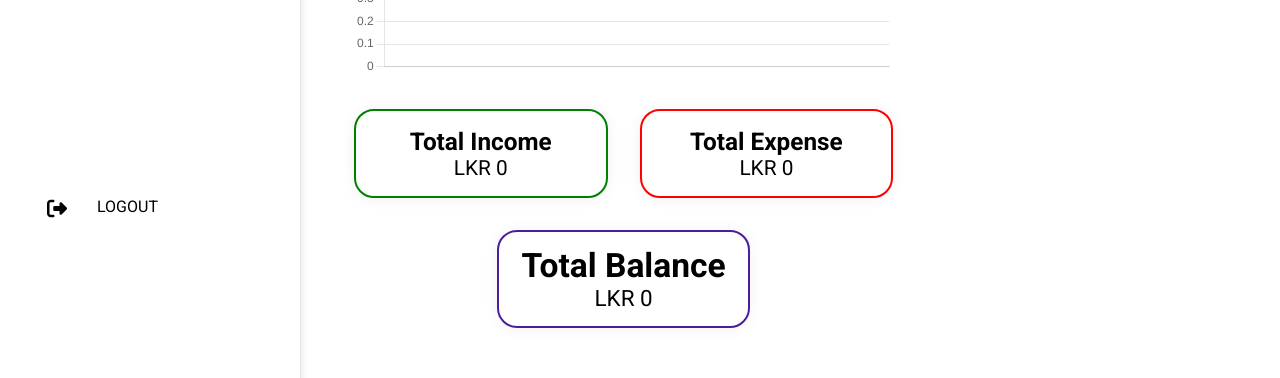
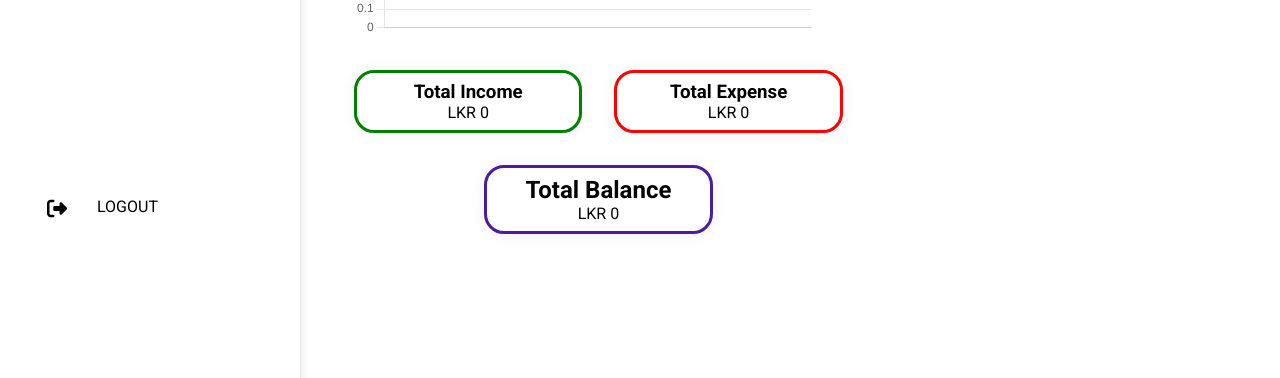
Before and after one commit to JanudiAdhikari/Blissify--Wedding-Management-System, a React (Create React App) app in the folder budgetapp/frontend/: page / in a window 1280 px wide. Shown: the part 392-770 px from the top of the page. Built offline with nearby package versions, Linux system fonts and the light colour scheme; no server answers.

Commit message:
Edited boxes sizes

```diff
--- a/budgetapp/frontend/src/pages/budgetManagement/budgetDashboard/budgetdashboard.css
+++ b/budgetapp/frontend/src/pages/budgetManagement/budgetDashboard/budgetdashboard.css
@@ -33,44 +33,44 @@
 
 .stats-con .chart-con .amount-con .income{
     background: #ffffff;
-    border: 2px solid green;
+    border: 3px solid green;
     box-shadow: 0px 1px 15px rgba(0, 0, 0, 0.06);
     border-radius: 20px;
-    padding: 1rem;
+    padding: 0.5rem;
     display: flex;
     flex-direction: column;
     justify-content: center;
     align-items: center;
-    font-size: 1.3rem;
+    font-size: 1rem;
 }
 
 .stats-con .chart-con .amount-con .expense
 {
     background: #ffffff;
-    border: 2px solid red;
+    border: 3px solid red;
     box-shadow: 0px 1px 15px rgba(0, 0, 0, 0.06);
     border-radius: 20px;
-    padding: 1rem;
+    padding: 0.5rem;
     display: flex;
     flex-direction: column;
     justify-content: center;
     align-items: center;
-    font-size: 1.3rem;
+    font-size: 1rem;
 }
 
 .stats-con .chart-con .amount-con .balance
 {
     background: #ffffff;
-    border: 2px solid #4d1c9c;
+    border: 3px solid #4d1c9c;
     box-shadow: 0px 1px 15px rgba(0, 0, 0, 0.06);
     border-radius: 20px;
-    padding: 0.9rem;
+    padding: 0.5rem;
     grid-column: 2 / 4;
     display: flex;
     flex-direction: column;
     justify-content: center;
     align-items: center;
-    font-size: 1.4rem;
+    font-size: 1rem;
 }
 
 .stats-con .history-con {
--- a/budgetapp/frontend/src/pages/budgetManagement/incomes&expenses/expenseform.css
+++ b/budgetapp/frontend/src/pages/budgetManagement/incomes&expenses/expenseform.css
@@ -1,7 +1,7 @@
 .ExpenseFormStyled {
     display: flex;
     flex-direction: column;
-    gap: 2rem;
+    gap: 1rem;
 }
 
 input,
--- a/budgetapp/frontend/src/pages/budgetManagement/incomes&expenses/incomeform.css
+++ b/budgetapp/frontend/src/pages/budgetManagement/incomes&expenses/incomeform.css
@@ -1,7 +1,7 @@
 .form {
     display: flex;
     flex-direction: column;
-    gap: 2rem;
+    gap: 1rem;
 }
 
 input,
--- a/budgetapp/frontend/src/pages/budgetManagement/incomes&expenses/incomesexpenses.css
+++ b/budgetapp/frontend/src/pages/budgetManagement/incomes&expenses/incomesexpenses.css
@@ -17,14 +17,14 @@
     border: 2px solid #4d1c9c;
     box-shadow: 0px 1px 15px rgba(0, 0, 0, 0.06);
     border-radius: 20px;
-    padding: 1rem;
+    padding: 0.5rem;
     margin: 1rem 0;
-    font-size: 1.5rem;
+    font-size: 1.2rem;
     gap: 0.5rem;
 }
 
 .total-expense span {
-    font-size: 2.5rem;
+    font-size: 2.2rem;
     font-weight: 800;
     color: red;
 }
@@ -100,14 +100,14 @@
     border: 2px solid #4d1c9c;
     box-shadow: 0px 1px 15px rgba(0, 0, 0, 0.06);
     border-radius: 20px;
-    padding: 1rem;
+    padding: 0.5rem;
     margin: 1rem 0;
-    font-size: 1.5rem;
+    font-size: 1.2rem;
     gap: 0.5rem;
 }
 
 .total-income span {
-    font-size: 2.5rem;
+    font-size: 2.2rem;
     font-weight: 800;
     color: #42ad00;
 }
```
